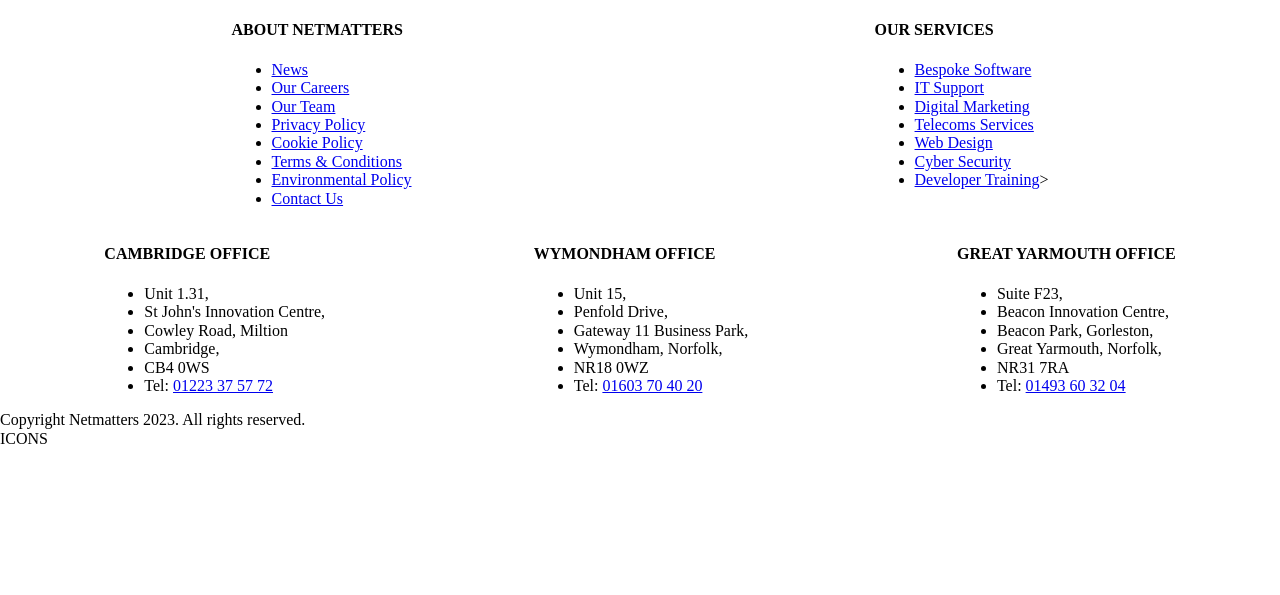
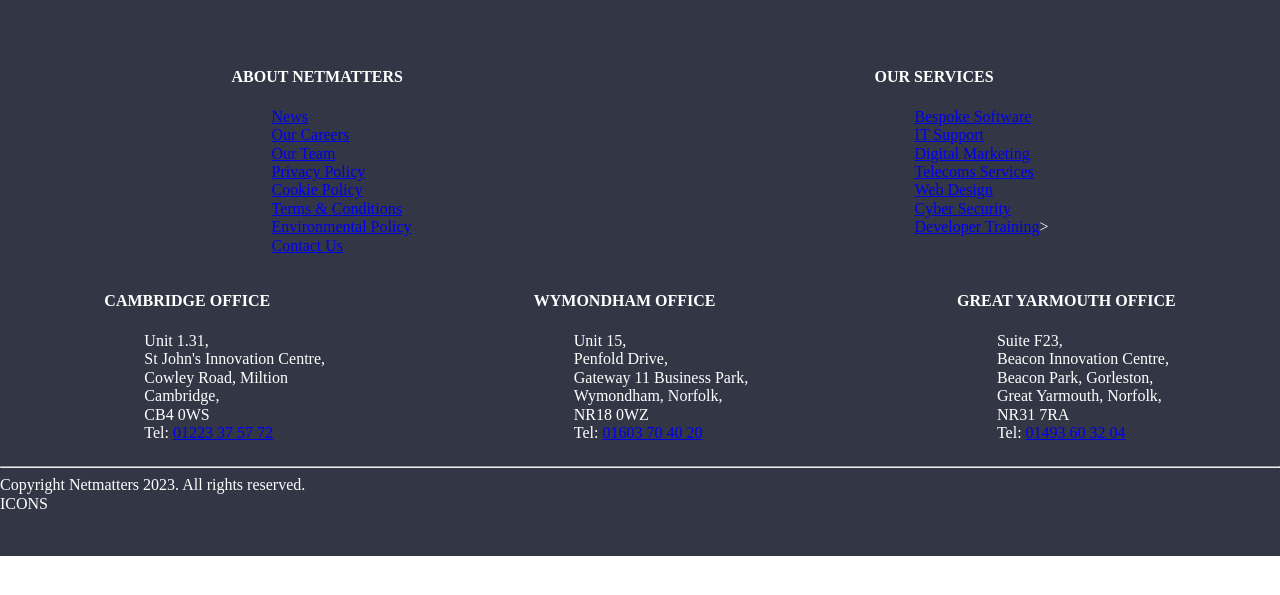
Before and after one commit to Theodore-ui/HTML_and_CSS_Reflection, a PHP site: page / in a window 1280 px wide. Shown: the top 595 px of the page. Run offline with PHP 8.4, Linux system fonts and the light colour scheme.

Commit message:
I am trying to style the footer with mixins and variables

```diff
--- a/css/main.css
+++ b/css/main.css
@@ -1 +1 @@
-*{box-sizing:border-box}.services_about{display:flex;flex-wrap:wrap;justify-content:space-around}.offices{display:flex;flex-wrap:wrap;justify-content:space-around}
+*{box-sizing:border-box}footer{background-color:#333645;color:#fff;padding:47px 0 43px}footer ul{list-style-type:none}.services_about{display:flex;flex-wrap:wrap;justify-content:space-around}.offices{display:flex;flex-wrap:wrap;justify-content:space-around}
--- a/index.html
+++ b/index.html
@@ -1,11 +1,11 @@
 <!DOCTYPE html>
 <html lang="en">
     <head>
-        <meta charset="utf-8">
+        <meta charset="UTF-8">
         <meta name="viewport" content="width=device-width", initial-scale="1.0">
         <meta http-equiv="X-UA-Compatible" content="ie=edge">
-        <link rel="stylesheet" href="css/main.css">
-        <link rel="stylesheet" href="css/normalize.css">
+        <link rel="stylesheet" type="text/css" href="css/main.css">
+        <link rel="stylesheet" type="text/css" href="css/normalize.css">
         <title>Netmatters Home Page</title>
     </head>
     <body>
@@ -79,6 +79,7 @@
                 </div>
             </div>
             <div class="bottom">
+                <hr>
                 <div class="copyright">
                     <span>Copyright Netmatters 2023. All rights reserved.</span>
                 </div>
--- a/scss/main.scss
+++ b/scss/main.scss
@@ -1,7 +1,20 @@
+
+@mixin simplelists {
+    list-style-type: none;
+}
+
 * {
     box-sizing: border-box;
 }
 
+footer {
+    background-color: #333645;
+    color: #fff;
+    padding: 47px 0 43px;
+    ul {
+        @include simplelists;
+    }
+}
 
 .services_about {
     display: flex;
--- /dev/null
+++ b/scss/mixins.scss
@@ -0,0 +1,4 @@
+@mixin simplelists {
+    list-style-type: none;
+    padding: 0;
+}
--- /dev/null
+++ b/scss/variables.scss
@@ -0,0 +1,2 @@
+$grey : #333645;
+$white : #fff;
```
Also changed, not shown: css/mixins.css (added), css/variables.css (added).
